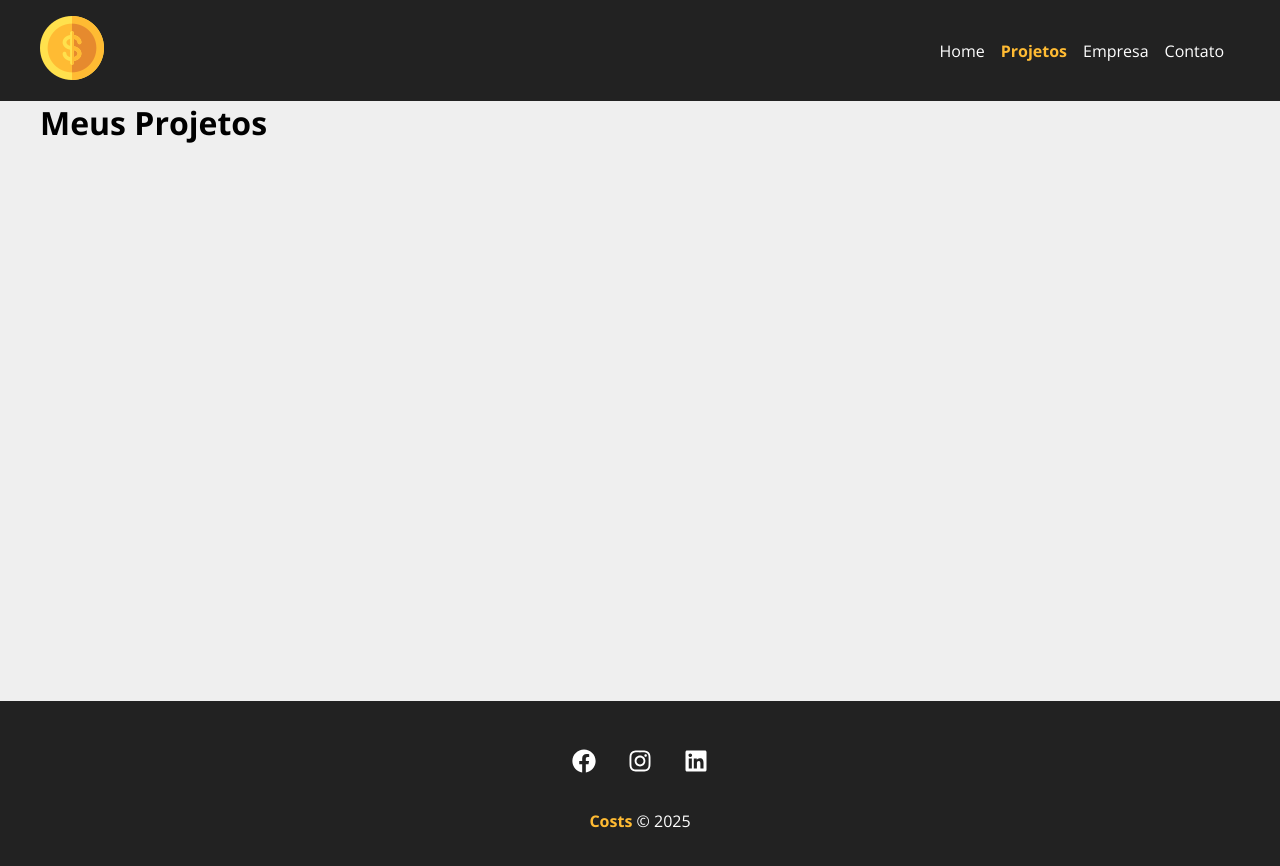
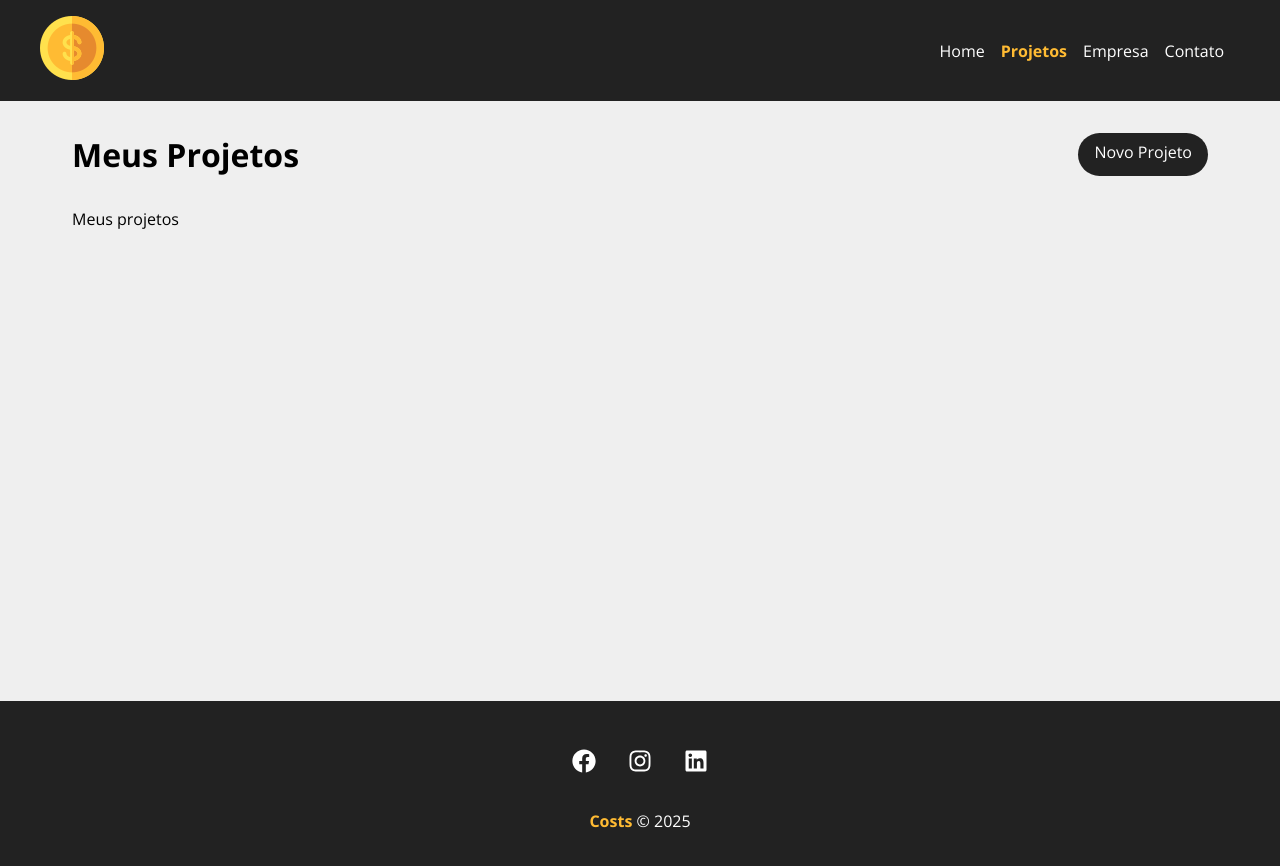
Before and after one commit to AlanGabHahn/costs, a React (Create React App) app: page /projects in a window 1280 px wide. Shown: the top 866 px of the page. Built offline with nearby package versions, Linux system fonts and the light colour scheme.

Commit message:
Criando Dashboard

```diff
--- a/db.json
+++ b/db.json
@@ -65,6 +65,17 @@
       },
       "cost": 0,
       "services": []
+    },
+    {
+      "id": "bd74",
+      "name": "Testando",
+      "budget": "4",
+      "category": {
+        "id": "3",
+        "name": "Game Development"
+      },
+      "cost": 0,
+      "services": []
     }
   ],
   "categories": [
--- a/src/components/pages/Projects.js
+++ b/src/components/pages/Projects.js
@@ -1,6 +1,10 @@
 import { useLocation } from "react-router-dom";
 
 import Message from "../layout/Message";
+import Container from "../layout/Container";
+import LinkButton from "../layout/LinkButton";
+
+import styles from './Projects.module.css';
 
 const Projects = () => {
 
@@ -13,9 +17,15 @@
     }
 
     return (
-        <div>
-            <h1>Meus Projetos</h1>
+        <div className={styles.project_container}>
+            <div className={styles.title_container}>
+                <h1>Meus Projetos</h1>
+                <LinkButton to="/newproject" text="Novo Projeto" />
+            </div>
             {message && <Message type="success" msg={message}/>}
+            <Container customClass="start">
+                <p>Meus projetos</p>
+            </Container>
         </div>
     );
 }
--- /dev/null
+++ b/src/components/pages/Projects.module.css
@@ -0,0 +1,11 @@
+.project_container {
+    width: 100%;
+    padding: 2em;
+}
+
+.title_container {
+    display: flex;
+    justify-content: space-between;
+    margin-bottom: 2em;
+
+}
```
